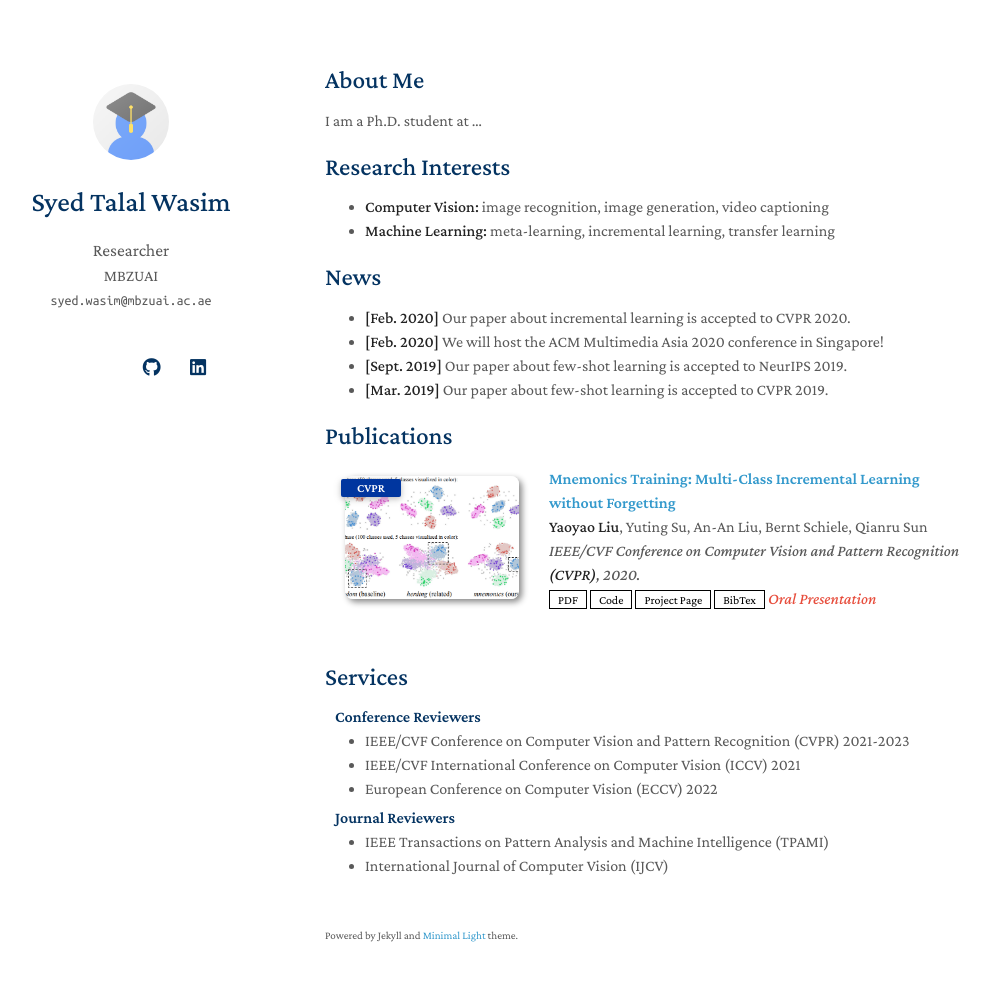
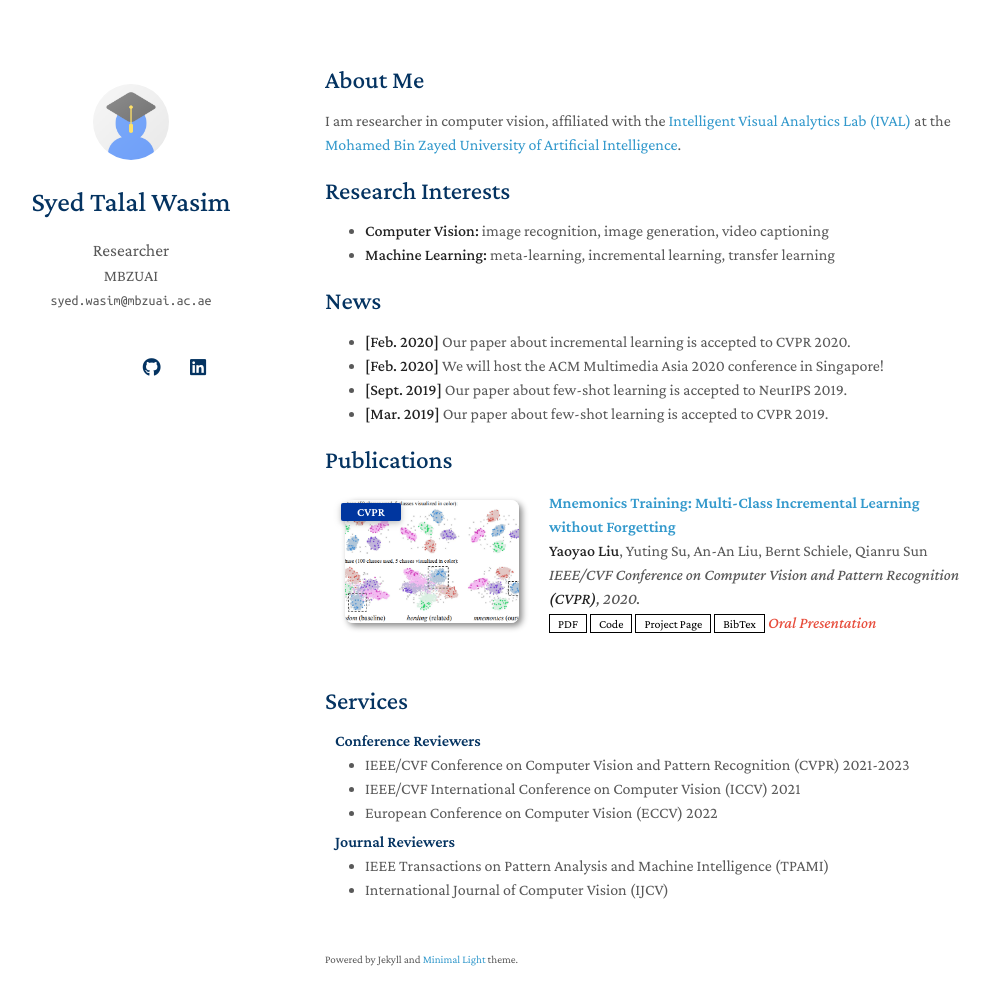
Before and after one commit to TalalWasim/talalwasim.github.io, a Jekyll site: the page built from index.md, in a window 1280 px wide and 1040 px high. Shown: the top 1005 px of the window, without its empty margins (145-1134 px from the left). Built offline with Jekyll 4.4.1, drawn with Linux system fonts in a browser that asks for light colours; nearby versions of some CDN libraries; a style sheet for code colours, icons or effects is not loaded; our own code applies the rules of GitHub Pages for plain Markdown files.

Commit message:
updated main page

```diff
--- a/index.md
+++ b/index.md
@@ -4,7 +4,7 @@ layout: homepage
 
 ## About Me
 
-I am a Ph.D. student at ...
+I am researcher in computer vision, affiliated with the [Intelligent Visual Analytics Lab (IVAL)](https://www.ival-mbzuai.com/) at the [Mohamed Bin Zayed University of Artificial Intelligence](https://mbzuai.ac.ae/).
 
 ## Research Interests
 
```
